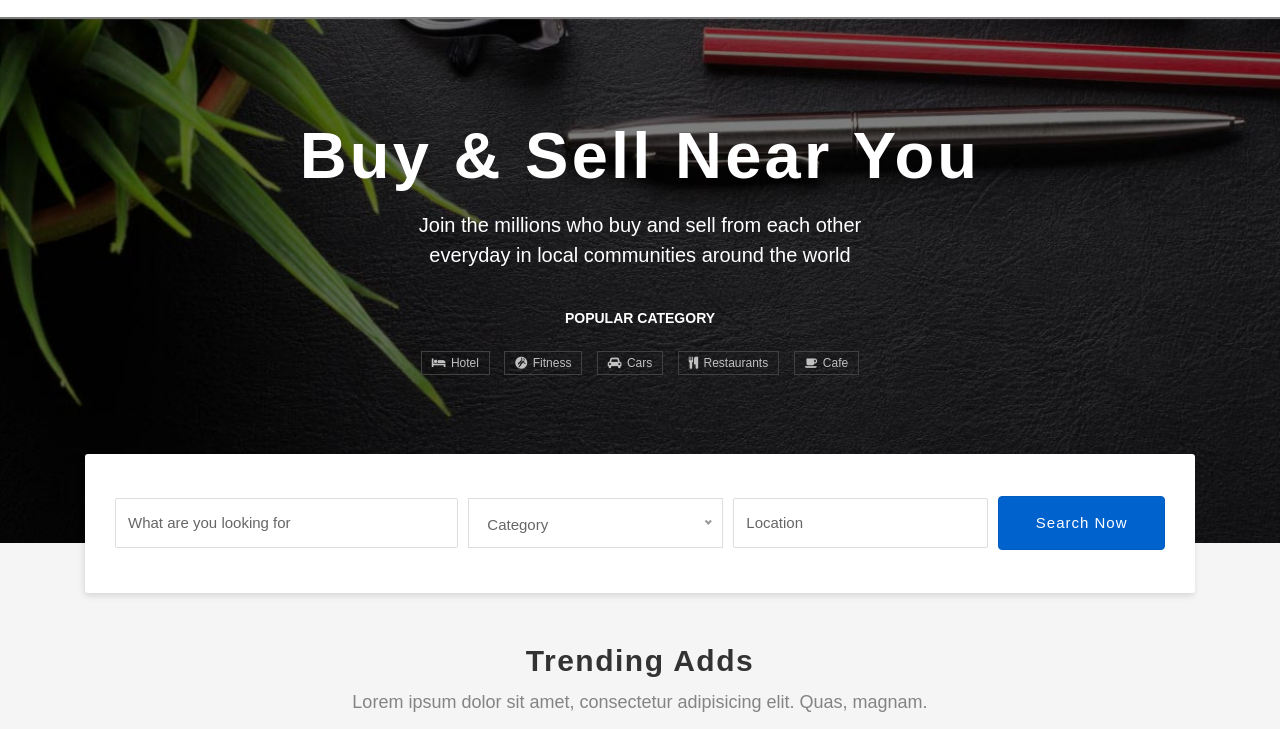
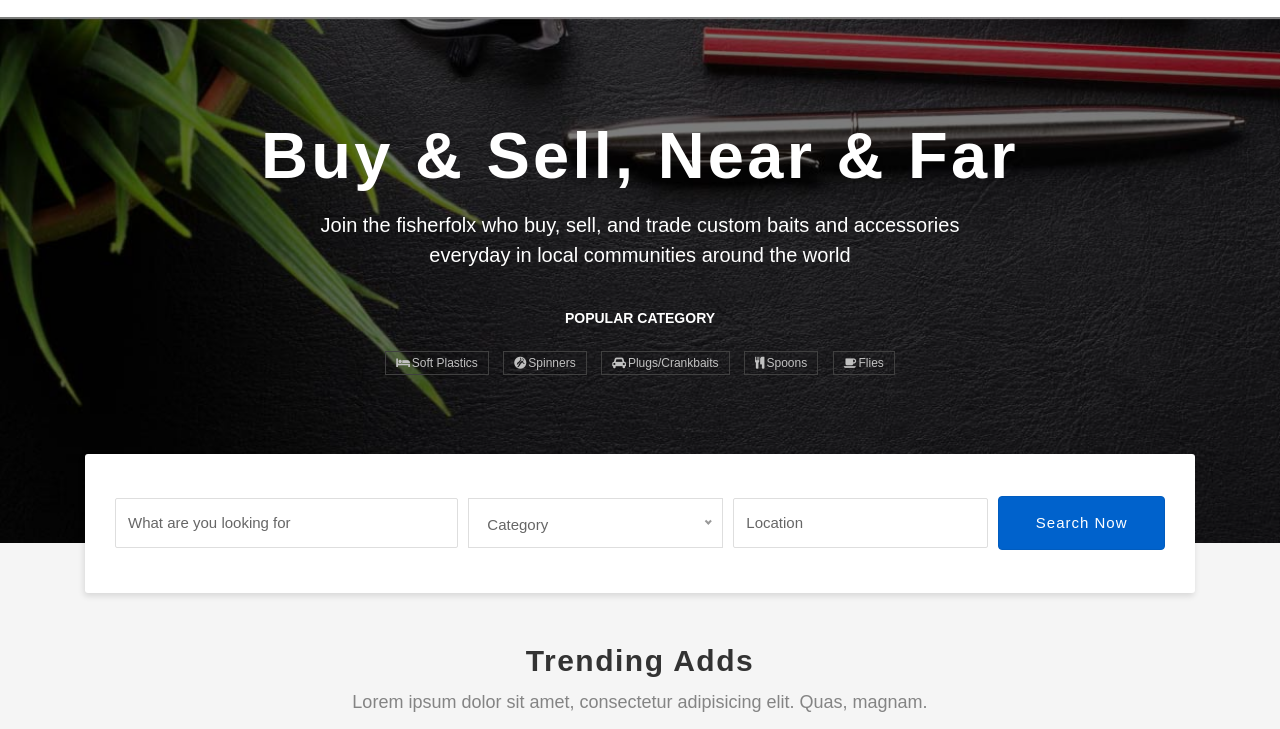
Before and after one commit to dockeryapril/thelurelibrary_v2, a website: page theme/index.html in a window 1280 px wide. Shown: the part 71-800 px from the top of the page. Drawn offline with Linux system fonts and the light colour scheme; some packages are replaced by stand-ins of ours; a web font is replaced by a local one.

Commit message:
Updating template text

```diff
--- a/theme/index.html
+++ b/theme/index.html
@@ -20,9 +20,6 @@
   <meta name="viewport" content="width=device-width, initial-scale=1.0, maximum-scale=5.0">
   <meta name="author" content="Themefisher">
   <meta name="generator" content="Themefisher Classified Marketplace Template v1.0">
-
-  <!-- theme meta -->
-  <meta name="theme-name" content="classimax" />
 
   <!-- favicon -->
   <link href="images/favicon.png" rel="shortcut icon">
@@ -69,7 +66,7 @@
 								<ul class="dropdown-menu">
 									<li><a class="dropdown-item @@dashboardPage" href="dashboard.html">Dashboard</a></li>
 									<li><a class="dropdown-item @@dashboardMyAds" href="dashboard-my-ads.html">Dashboard My Ads</a></li>
-									<li><a class="dropdown-item @@dashboardFavouriteAds" href="dashboard-favourite-ads.html">Dashboard Favourite Ads</a></li>
+									<li><a class="dropdown-item @@dashboardFavouriteAds" href="dashboard-favourite-ads.html">Dashboard Favorite Ads</a></li>
 									<li><a class="dropdown-item @@dashboardArchivedAds" href="dashboard-archived-ads.html">Dashboard Archived Ads</a></li>
 									<li><a class="dropdown-item @@dashboardPendingAds" href="dashboard-pending-ads.html">Dashboard Pending Ads</a></li>
 
@@ -147,24 +144,24 @@
 			<div class="col-md-12">
 				<!-- Header Contetnt -->
 				<div class="content-block">
-					<h1>Buy & Sell Near You </h1>
-					<p>Join the millions who buy and sell from each other <br> everyday in local communities around the world</p>
+					<h1>Buy & Sell, Near & Far </h1>
+					<p>Join the fisherfolx who buy, sell, and trade custom baits and accessories <br> everyday in local communities around the world</p>
 					<div class="short-popular-category-list text-center">
 						<h2>Popular Category</h2>
 						<ul class="list-inline">
 							<li class="list-inline-item">
-								<a href="category.html"><i class="fa fa-bed"></i> Hotel</a></li>
+								<a href="category.html"><i class="fa fa-bed"></i>Soft Plastics</a></li>
 							<li class="list-inline-item">
-								<a href="category.html"><i class="fa fa-grav"></i> Fitness</a>
+								<a href="category.html"><i class="fa fa-grav"></i>Spinners</a>
 							</li>
 							<li class="list-inline-item">
-								<a href="category.html"><i class="fa fa-car"></i> Cars</a>
+								<a href="category.html"><i class="fa fa-car"></i>Plugs/Crankbaits</a>
 							</li>
 							<li class="list-inline-item">
-								<a href="category.html"><i class="fa fa-cutlery"></i> Restaurants</a>
+								<a href="category.html"><i class="fa fa-cutlery"></i>Spoons</a>
 							</li>
 							<li class="list-inline-item">
-								<a href="category.html"><i class="fa fa-coffee"></i> Cafe</a>
+								<a href="category.html"><i class="fa fa-coffee"></i>Flies</a>
 							</li>
 						</ul>
 					</div>
@@ -184,7 +181,7 @@
 										<div class="form-group col-lg-3 col-md-6">
 											<select class="w-100 form-control mt-lg-1 mt-md-2">
 												<option>Category</option>
-												<option value="1">Top rated</option>
+												<option value="1">Top Rated</option>
 												<option value="2">Lowest Price</option>
 												<option value="4">Highest Price</option>
 											</select>
```
